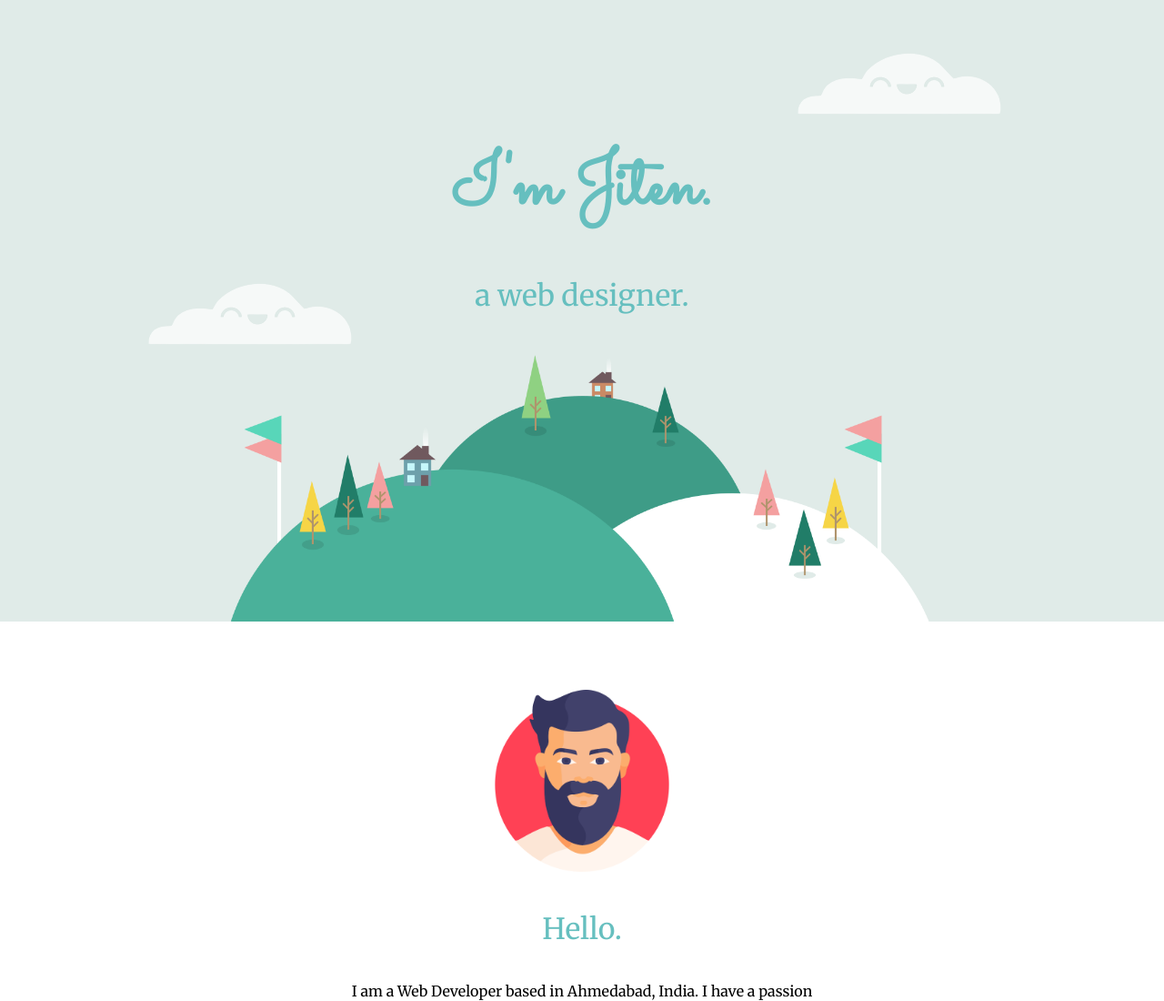
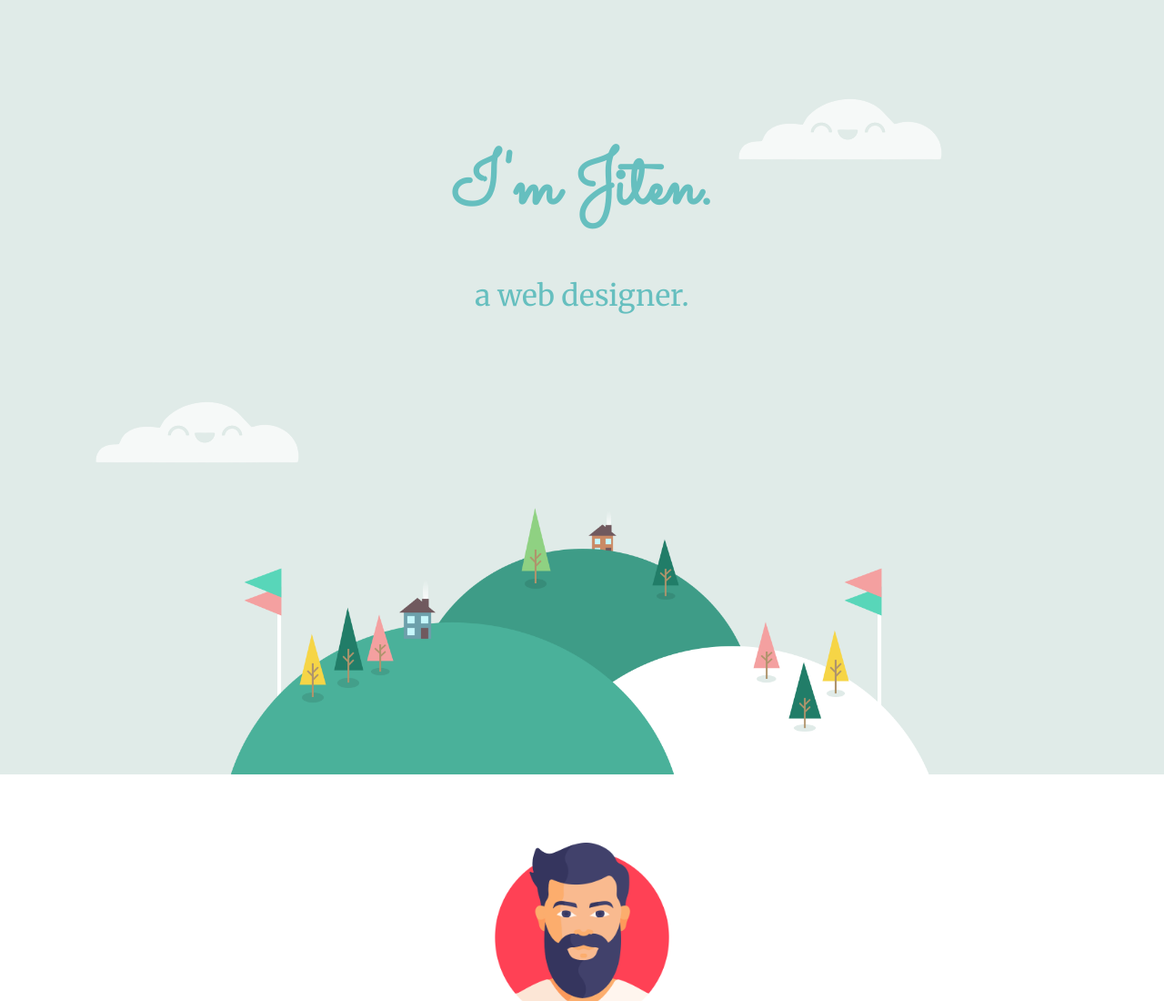
Before and after one commit to JitenPanchal200467/Jiten-Panchal, a plain HTML site: page index.html in a window 1280 px wide. Shown: the top 1100 px of the page at 91% size. Drawn offline with Linux system fonts and the light colour scheme.

Commit message:
Update index.html

```diff
--- a/index.html
+++ b/index.html
@@ -1,26 +1,37 @@
 <!DOCTYPE html>
 <html>
+
 <head>
 
     <title>JITEN'S_SITE</title>
     <link rel="stylesheet" href="styles.css">
     <link rel="preconnect" href="https://fonts.googleapis.com">
-    <link rel="preconnect" href="https://fonts.gstatic.com" crossorigin><link href="https://fonts.googleapis.com/css2?family=Merriweather&family=Montserrat&family=Sacramento&display=swap" rel="stylesheet">
+    <link rel="preconnect" href="https://fonts.gstatic.com" crossorigin>
+    <link href="https://fonts.googleapis.com/css2?family=Merriweather&family=Montserrat&family=Sacramento&display=swap"
+        rel="stylesheet">
     <link rel="icon" href="images/man.png">
+
 </head>
+
 <body>
+
     <div class="top-container">
-        <img class="cloud1" src="images/Screenshot_2023-03-16_220306-removebg-preview.png" alt="cloud">
+        <img class="imgbox" src="images/Screenshot_2023-03-16_220306-removebg-preview.png" alt="cloud">
         <h1>I'm Jiten.</h1>
+        <div>
             <h2>a web designer.</h2>
-        <img class="cloud2" src="images/Screenshot_2023-03-16_220306-removebg-preview.png" alt="cloud">
+            <img class="imgbox2" src="images/Screenshot_2023-03-16_220306-removebg-preview.png">
+        </div>
+
+
         <img class="image" src="images/land (2).png" alt="Screenshot">
     </div>
     <div class="middle-container">
         <div class="profile">
             <img class="myself" src="images/man.png" alt="myself">
             <h2>Hello.</h2>
-          <p class="intro">I am a Web Developer based in Ahmedabad, India. I have a passion for Web Development and this website is the start of my new journey.</p>
+            <p class="intro">I am a Web Developer based in Ahmedabad, India. I have a passion for Web Development and
+                this website is the start of my new journey.</p>
         </div>
         <hr>
         <div class="skills">
@@ -28,7 +39,8 @@
             <div class="skill-row">
                 <img class="skill-img1" src="images/web-development.png" alt="Web Development-img">
                 <h2>Develop what you need.</h2>
-              <p>I'm a developer, so I know how to create your website to run across devices using the latest technologies available.</p>
+                <p>I'm a developer, so I know how to create your website to run across devices using the latest
+                    technologies available.</p>
             </div>
             <div class="skill">
                 <img class="skill-img2" src="images/website.png" alt="Website-img">
@@ -41,7 +53,8 @@
                 <h3>Did you like my website?</h3>
                 <p>Contact me and I'll make you one that's better than this.</p>
                 <a class="btn" href="mailto:jit200467@gmail.com">CONTACT ME</a>
-        <br></div>
+                <br>
+            </div>
             <div class="bottom-container">
 
                 <a class="footer-link" href="https://www.linkedin.com/">LinkedIn</a>
@@ -51,4 +64,5 @@
             </div>
 
 </body>
+
 </html>
```
Lines whose indentation alone changed are shown as unchanged.
